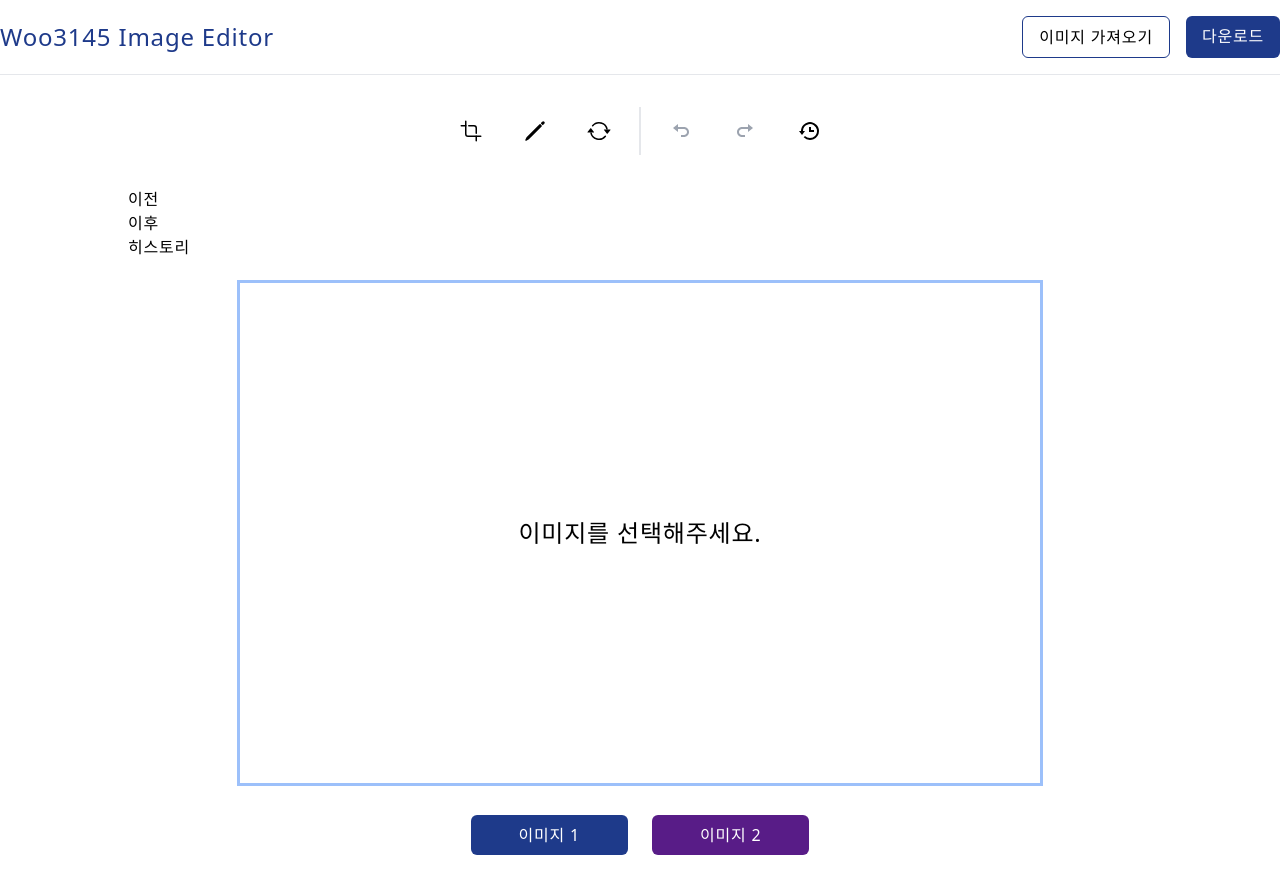
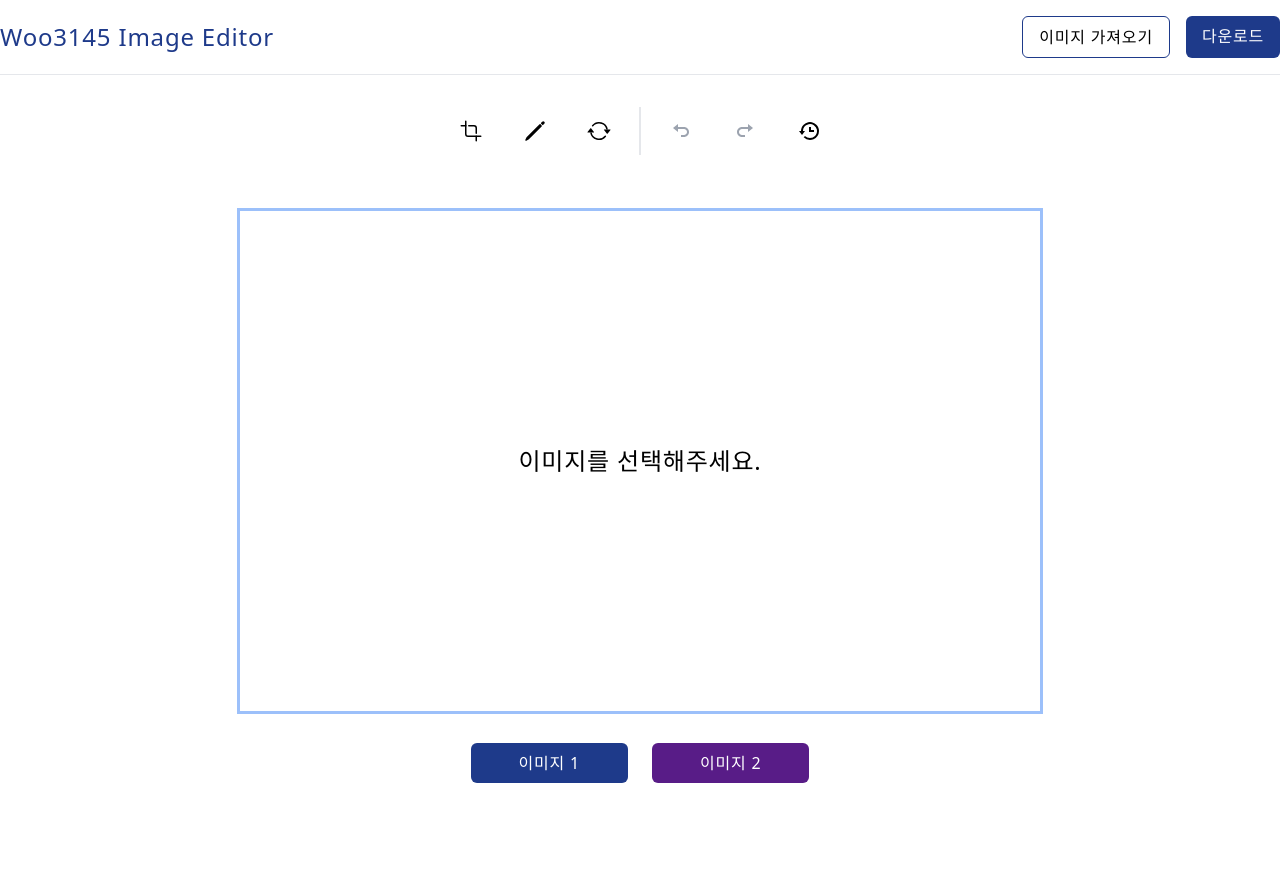
Before and after one commit to woo3145/image-editor-app, a React (Create React App) app: page / in a window 1280 px wide. After the commit the page ends 815 px from the top, so only its background shows below. Built offline with nearby package versions, Linux system fonts and the light colour scheme.

Commit message:
Refactor - 폴더구조 변경

```diff
--- a/src/App.tsx
+++ b/src/App.tsx
@@ -1,7 +1,7 @@
 import { useState } from 'react';
-import ModeController from './component/ModeController';
+import ModeController from './component/Controller/ModeController';
 import Header from './component/Header';
-import HistoryController from './component/HistoryController';
+import HistoryController from './component/Controller/HistoryController';
 import ImageEditor from './component/ImageEditor';
 import DragAreaProvider from './context/DragAreaProvider';
 import DrawProvider from './context/DrawProvider';
--- a/src/component/ControllerItem.tsx
+++ b/src/component/Controller/ControllerItem.tsx
@@ -1,5 +1,5 @@
 import { MouseEvent, ReactNode } from 'react';
-import TooltipIcon from './TooltipIcon';
+import TooltipIcon from '../atom/TooltipIcon';
 
 interface Props {
   text: string;
--- a/src/component/HistoryController.tsx
+++ b/src/component/Controller/HistoryController.tsx
@@ -1,7 +1,7 @@
 import { BiUndo, BiRedo, BiHistory } from 'react-icons/bi';
 import { MouseEvent, ReactNode, useMemo } from 'react';
+import useImageHistory from '../../hooks/useImageHistory';
 import ControllerItem from './ControllerItem';
-import useImageHistory from '../hooks/useImageHistory';
 
 const HistoryController = () => {
   const { prev, next, history, historyIdx } = useImageHistory();
--- a/src/component/ModeController.tsx
+++ b/src/component/Controller/ModeController.tsx
@@ -1,12 +1,12 @@
 import { IoCropOutline, IoPencilOutline } from 'react-icons/io5';
 import { BsArrowRepeat } from 'react-icons/bs';
 import { MouseEvent, ReactNode, useContext } from 'react';
-import ControllerItem from './ControllerItem';
 import {
   EditModeContext,
   EditModeType,
   isEditModeType,
-} from '../context/EditModeProvider';
+} from '../../context/EditModeProvider';
+import ControllerItem from './ControllerItem';
 
 const ModeController = () => {
   const { editMode, setEditMode } = useContext(EditModeContext);
--- a/src/component/ImageEditorSubmenu/CropSubmenu.tsx
+++ b/src/component/ImageEditor/ImageEditorSubmenu/CropSubmenu.tsx
@@ -2,7 +2,7 @@ import { MouseEvent, ReactNode, useState } from 'react';
 import { BsCheck2 } from 'react-icons/bs';
 import { GiSquare } from 'react-icons/gi';
 import { IoCloseOutline } from 'react-icons/io5';
-import useCropImage from '../../hooks/useCropImage';
+import useCropImage from '../../../hooks/useCropImage';
 
 const CropSubmenu = () => {
   const [cropMode, setCropMode] = useState('Custom');
--- a/src/component/ImageEditorSubmenu/DrawSubmenu/ColorPicker.tsx
+++ b/src/component/ImageEditor/ImageEditorSubmenu/DrawSubmenu/ColorPicker.tsx
@@ -1,5 +1,5 @@
 import { MouseEvent, useContext, useState } from 'react';
-import { DrawContext } from '../../../context/DrawProvider';
+import { DrawContext } from '../../../../context/DrawProvider';
 
 const colors = [
   'rgb(0,0,0)',
--- a/src/component/ImageEditorSubmenu/DrawSubmenu/index.tsx
+++ b/src/component/ImageEditor/ImageEditorSubmenu/DrawSubmenu/index.tsx
@@ -1,7 +1,7 @@
 import { ChangeEvent, useContext } from 'react';
 import { RiRulerLine } from 'react-icons/ri';
 import { IoPencil } from 'react-icons/io5';
-import { DrawContext } from '../../../context/DrawProvider';
+import { DrawContext } from '../../../../context/DrawProvider';
 import ColorPicker from './ColorPicker';
 
 const DrawSubmenu = () => {
--- a/src/component/ImageEditorSubmenu/RotateSubmenu.tsx
+++ b/src/component/ImageEditor/ImageEditorSubmenu/RotateSubmenu.tsx
@@ -1,5 +1,5 @@
 import { GrRotateLeft, GrRotateRight } from 'react-icons/gr';
-import useRotateImage from '../../hooks/useRotateImage';
+import useRotateImage from '../../../hooks/useRotateImage';
 
 const RotateSubmenu = () => {
   const { rotateLeft, rotateRight } = useRotateImage();
--- a/src/component/ImageEditorSubmenu/index.tsx
+++ b/src/component/ImageEditor/ImageEditorSubmenu/index.tsx
@@ -1,28 +1,17 @@
 import { useContext } from 'react';
-import { EditModeContext } from '../../context/EditModeProvider';
-import useImageHistory from '../../hooks/useImageHistory';
+import { EditModeContext } from '../../../context/EditModeProvider';
 import CropSubmenu from './CropSubmenu';
 import DrawSubmenu from './DrawSubmenu';
 import RotateSubmenu from './RotateSubmenu';
 
 const ImageEditorSubmenu = () => {
   const { editMode } = useContext(EditModeContext);
-  const { prev, next, history } = useImageHistory();
 
   return (
     <div className="py-6 mx-auto">
       {editMode === 'Crop' && <CropSubmenu />}
       {editMode === 'Draw' && <DrawSubmenu />}
       {editMode === 'Rotate' && <RotateSubmenu />}
-      <div onClick={prev} className="cursor-pointer">
-        이전
-      </div>
-      <div onClick={next} className="cursor-pointer">
-        이후
-      </div>
-      <div onClick={() => console.log(history)} className="cursor-pointer">
-        히스토리
-      </div>
     </div>
   );
 };
--- a/src/component/ImageEditor/index.tsx
+++ b/src/component/ImageEditor/index.tsx
@@ -1,7 +1,7 @@
 import { useContext, useEffect } from 'react';
 import ImageCropLayer from './ImageCropLayer';
 import ImageDragLayer from './ImageDragLayer';
-import ImageEditorSubmenu from '../ImageEditorSubmenu';
+import ImageEditorSubmenu from './ImageEditorSubmenu';
 import ImagePreviewLayer from './ImagePreviewLayer';
 import { ImageContext } from '../../context/ImageProvider';
 import ImageDrawLayer from './ImageDrawLayer';
```
Also changed, not shown: src/component/atom/TooltipIcon.tsx (renamed from src/component/TooltipIcon.tsx).
